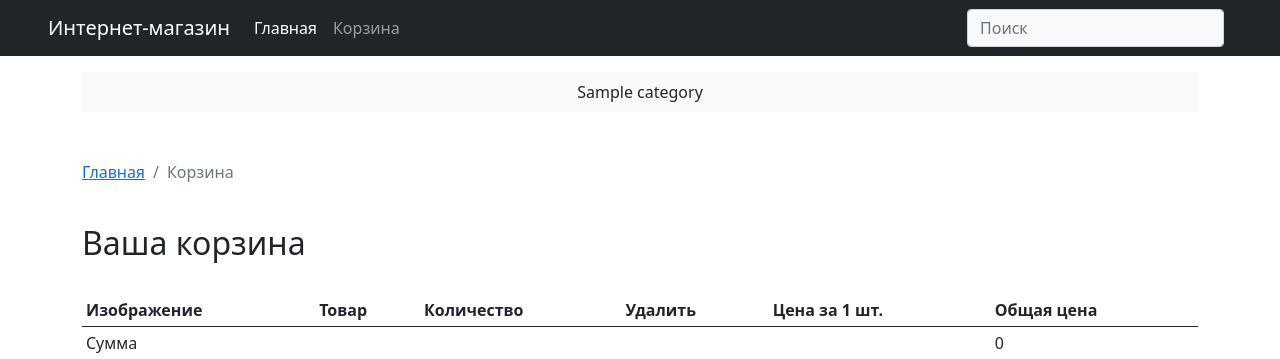
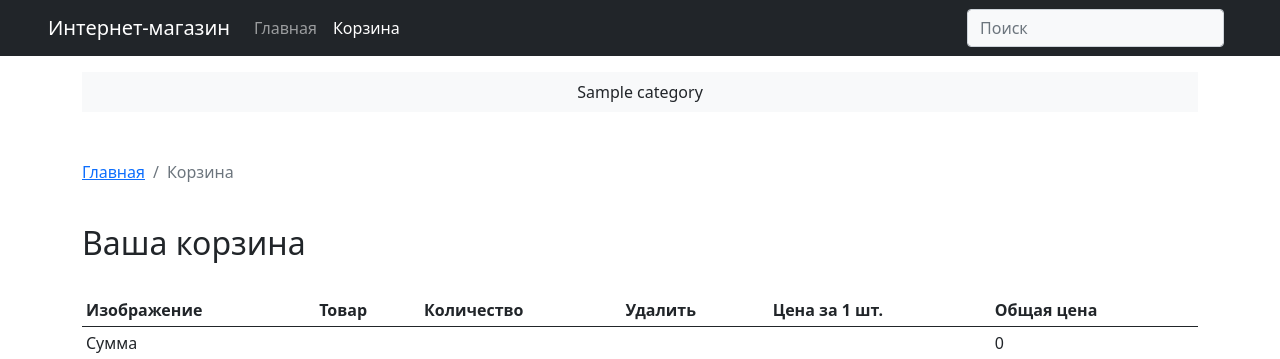
Before and after one commit to dmitrysvd/onlineshop, a Django app: page /cart/ in a window 1280 px wide. Shown: the top 359 px of the page. Run offline with Django 3.2, Linux system fonts and the light colour scheme; tables that the repository leaves empty hold one stand-in row (values such as "Sample post"); parts of the project's set-up code (start-up, migrations or seed data) failed here and were passed over.

Commit message:
Add current page highlighting in navbar

```diff
--- a/onlinestore/templates/onlinestore/base.html
+++ b/onlinestore/templates/onlinestore/base.html
@@ -23,11 +23,12 @@
             </button>
             <div class="collapse navbar-collapse" id="navbarSupportedContent">
                 <ul class="navbar-nav me-auto mb-2 mb-lg-0">
+                    {% with url_name=request.resolver_match.url_name %}
                         <li class="nav-item">
-                        <a class="nav-link active" aria-current="page" href="{% url 'onlinestore:main' %}">Главная</a>
+                            <a class="nav-link {% if url_name == 'main' %}active{% endif %}" aria-current="page" href="{% url 'onlinestore:main' %}">Главная</a>
                         </li>
                         <li class="nav-item">
-                        <a class="nav-link" href="{% url 'cart:cart_detail' %}">
+                            <a class="nav-link {% if url_name == 'cart_detail' %}active{% endif %}" href="{% url 'cart:cart_detail' %}">
                                 Корзина <i class="bi bi-cart2"></i>
                                 {% with cart.get_total_quantity as cart_total_quantity %}
                                     {% if cart_total_quantity > 0 %}
@@ -36,6 +37,7 @@
                                 {% endwith %}
                             </a>
                         </li>
+                    {% endwith %}
                 </ul>
                 <form class="d-flex" action="{% url 'onlinestore:search' option='name' %}" method="get">
                     <input class="form-control me-2 bg-light" name="query" type="search" placeholder="Поиск">
```
Lines whose indentation alone changed are shown as unchanged.
